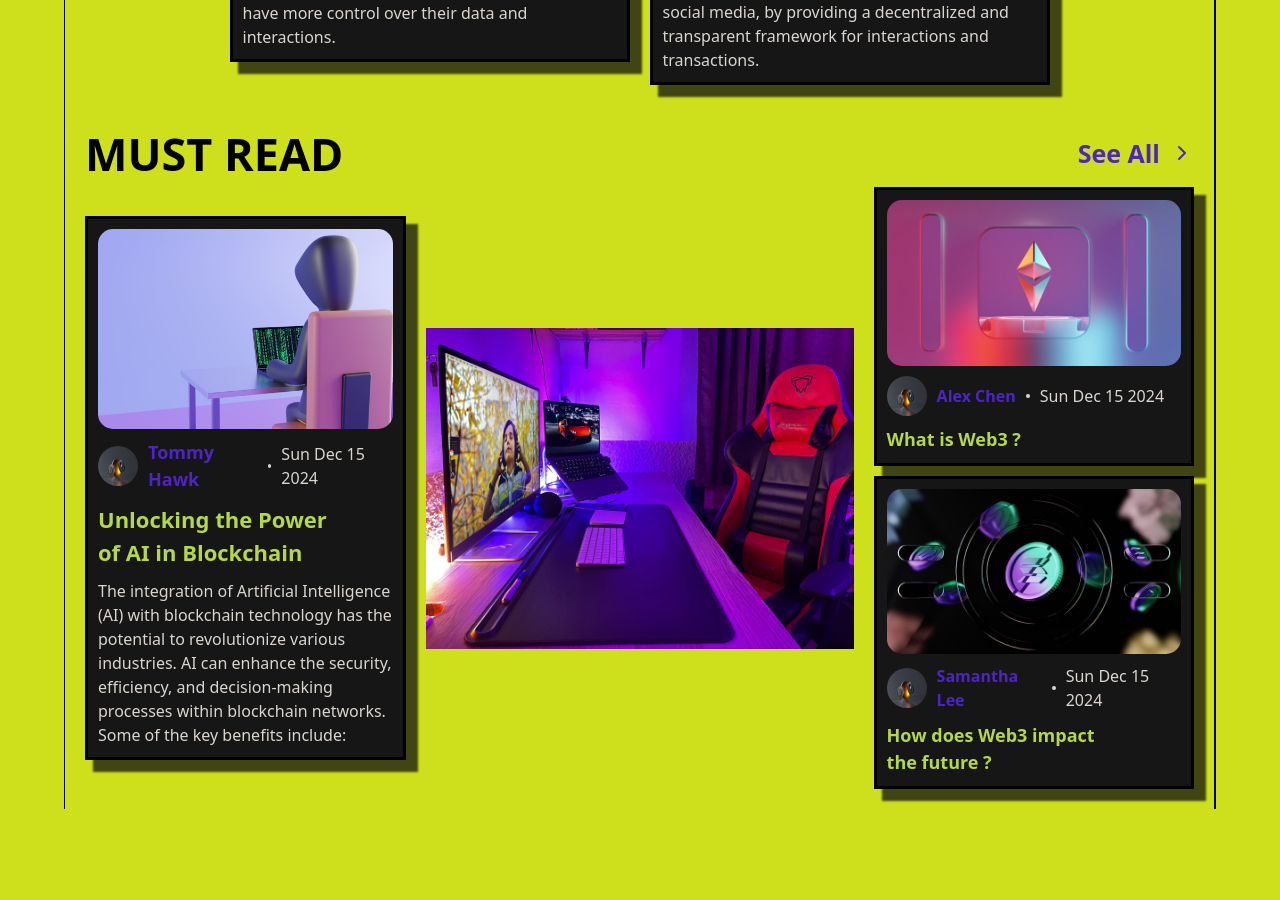
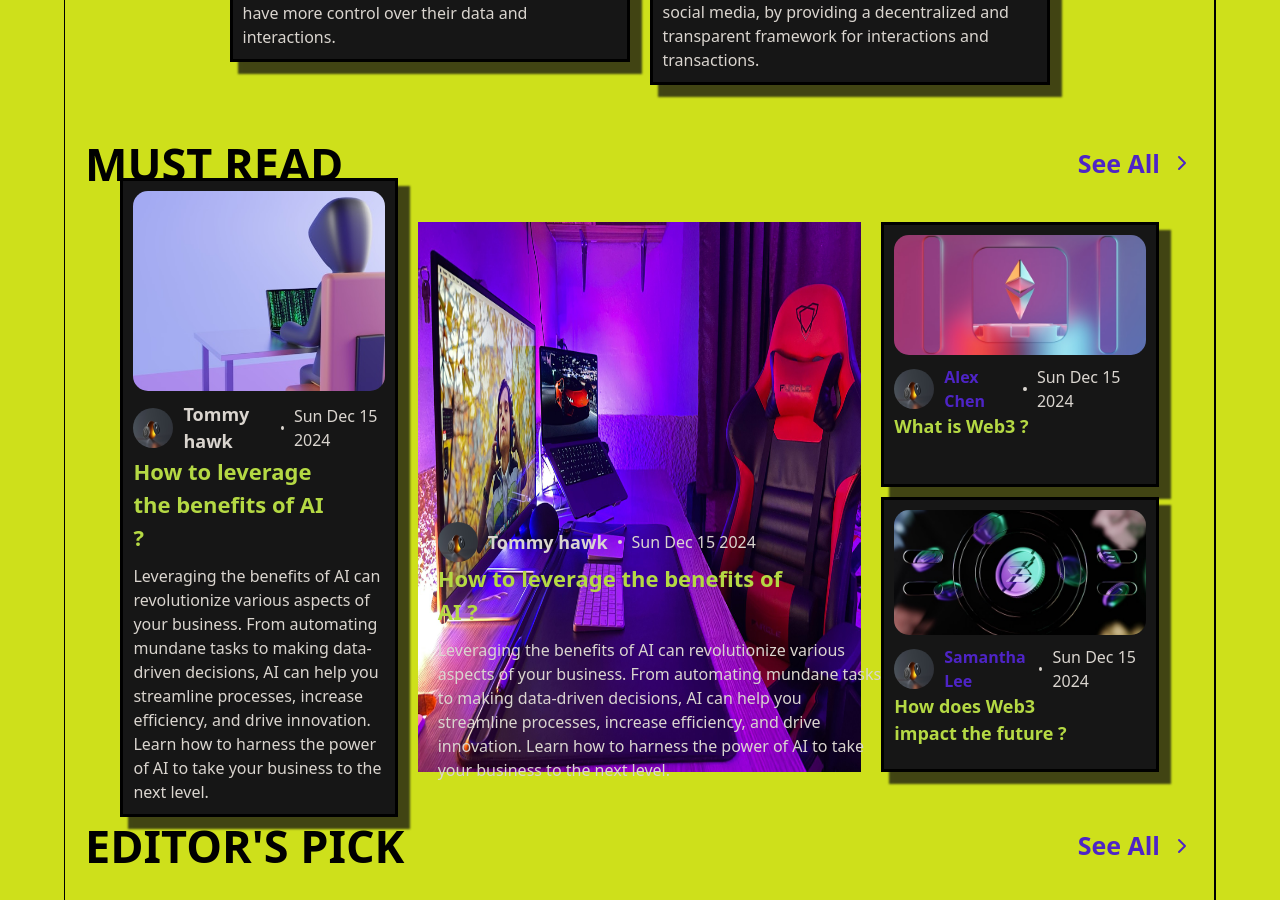
Before and after one commit to raazymuhd1/Publish2Earn, a Next.js app: page / in a window 1280 px wide. Shown: the part 2980-3880 px from the top of the page. Before the commit the page ends 3789 px from the top, so only its background shows below. Built offline with nearby package versions, Linux system fonts and the light colour scheme.

Commit message:
working on EditorsPick component

```diff
--- a/src/app/page.tsx
+++ b/src/app/page.tsx
@@ -1,4 +1,4 @@
-import { Hero, MostRead, LatestPosts, MustRead } from "@/components"
+import { Hero, MostRead, LatestPosts, MustRead, EditorsPick } from "@/components"
 
 export default function Home() {
   return (
@@ -10,6 +10,7 @@ export default function Home() {
       {/* story could be place it here */}
       {/* must read */}
       <MustRead />
+      <EditorsPick />
     </div>
   );
 }
--- a/src/components/index.ts
+++ b/src/components/index.ts
@@ -3,3 +3,4 @@ export { default as Hero } from "./hero/Hero"
 export { default as MostRead } from "./posts/MostRead"
 export { default as LatestPosts } from "./posts/LatestPosts"
 export { default as MustRead } from "./posts/MustRead"
+export { default as EditorsPick } from "./posts/EditorsPick"
--- a/src/components/posts/EditorsPick.tsx
+++ b/src/components/posts/EditorsPick.tsx
@@ -1,8 +1,11 @@
 import React from 'react'
+import Title from "./Title"
 
 const EditorsPick = () => {
   return (
-    <div>EditorsPick</div>
+    <section className='mt-[40px]'>
+        <Title title="Editor's Pick" />
+    </section>
   )
 }
 
--- a/src/components/posts/LatestPosts.tsx
+++ b/src/components/posts/LatestPosts.tsx
@@ -12,7 +12,7 @@ const LatestPosts = () => {
         <article className="flex flex-wrap items-center lg:justify-left justify-center gap-[20px] mt-[20px]">
             { dummyPosts.map(post => (
               <div key={post.id}
-                className="min-h-[300px] max-h-[fit-content] global_shadow border-[3px] border-line flex flex-col gap-[10px] min-w-[250px] max-w-[400px] p-[10px] cursor-pointer text-secondary bg-extra hover:scale-[1.2] transition-[transform_1s]">
+                className="min-h-[300px] max-h-[fit-content] global_shadow border-[3px] border-line flex flex-col gap-[10px] min-w-[250px] max-w-[400px] p-[10px] cursor-pointer text-secondary bg-extra hover:scale-[1.1] transition-[transform] duration-500">
                  <Image src={post.image} alt="image-post" className="w-full h-[200px] object-cover rounded-[15px]" />
                  <div className="flex items-center gap-[10px]">
                     <Image src={post.authorImg} alt="author-iimg" className="w-[40px] h-[40px] rounded-[50%]  hover:scale-[1.1] transition-all duration-[1s]" />
--- a/src/components/posts/MustRead.tsx
+++ b/src/components/posts/MustRead.tsx
@@ -2,6 +2,7 @@ import React from 'react'
 import Title from "./Title"
 import Image from "next/image"
 import Link from "next/link"
+import PostInfo from "./PostInfo"
 import { dummyMustRead } from '@/constants'
 // dummy pictures
 import profilePict from "@/assets/images/profile-test.jpg"
@@ -10,36 +11,33 @@ import ugochukwu from "@/assets/images/ugochukwu.jpg"
 
 const MustRead = () => {
   return (
-    <div className="min-h-[500px] mt-[25px]">
+    <div className="min-h-[500px] mt-[45px]">
       <Title title="Must Read" />
 
       {/* articles posts */}
-      <article className="flex items-center gap-[20px] min-h-[250px]">
+      <article className="flex items-center justify-center gap-[20px] mt-[25px] h-[550px]">
             <aside
-                className="min-h-full global_shadow border-[3px] border-line flex flex-col gap-[10px]  p-[10px] w-[30%] cursor-pointer text-secondary bg-extra hover:scale-[1.2] transition-[transform_1s]">
+                className="min-h-full global_shadow border-[3px] border-line flex flex-col gap-[10px]  p-[10px] w-[25%] cursor-pointer text-secondary bg-extra hover:scale-[1.1] transition-[transform] duration-500">
                  <Image src={guerilla} alt="image-post" className="w-full h-[200px] object-cover rounded-[15px]" />
-                 <div className="flex items-center gap-[10px]">
-                    <Image src={profilePict} alt="author-iimg" className="w-[40px] h-[40px] rounded-[50%]  hover:scale-[1.1] transition-all duration-[1s]" />
-                    <h4 className="font-semibold text-extra3 text-[14px] md:text-[16px] lg:text-[18px]"> Tommy Hawk </h4>
-                    <div className="w-[4px] bg-secondary h-[4px] rounded-[50%]" />
-                    <p className="text-[10px] md:text-[14px] lg:text-[16px]"> { new Date().toDateString() } </p>
-                 </div>
-                 <div className="flex flex-col gap-[10px] w-full">
-                    <h1 className="font-extrabold lg:text-[22px] md:text-[18px] text-[16px] whitespace-normal w-[80%] text-main"> Unlocking the Power of AI in Blockchain </h1>
-                    <p className="w-full text-[10px] md:text-[14px] lg:text-[16px] font-light"> The integration of Artificial Intelligence (AI) with blockchain technology has the potential to revolutionize various industries. AI can enhance the security, efficiency, and decision-making processes within blockchain networks. Some of the key benefits include:</p>
-                 </div>
+                <PostInfo
+                  { ...{ authorName: "Tommy hawk", authorPic: profilePict, postDate: new Date(), title: "How to leverage the benefits of AI ?", description: "Leveraging the benefits of AI can revolutionize various aspects of your business. From automating mundane tasks to making data-driven decisions, AI can help you streamline processes, increase efficiency, and drive innovation. Learn how to harness the power of AI to take your business to the next level.", customStyle: false, textStyle: "text-secondary" } }
+                  />
             </aside>
 
           <div className="h-full w-[40%]">
-             <Image src={ugochukwu} alt="post-img" className="h-[80%] w-full" />
+             <Image src={ugochukwu} alt="post-img" className="h-full w-full bg-textMain" />
+             <PostInfo
+                 { ...{ authorName: "Tommy hawk", authorPic: profilePict, postDate: new Date(), title: "How to leverage the benefits of AI ?", description: "Leveraging the benefits of AI can revolutionize various aspects of your business. From automating mundane tasks to making data-driven decisions, AI can help you streamline processes, increase efficiency, and drive innovation. Learn how to harness the power of AI to take your business to the next level.", customStyle: true, textStyle: "text-secondary" } }
+              />
           </div>
 
-          <aside className="flex flex-col items-center gap-[10px] h-full w-[30%]">
+          <aside className="flex flex-col items-center gap-[10px] h-full w-[25%]">
              { dummyMustRead.map(must => (
                   <div
                     key={must.id}
-                    className="h-[30%] global_shadow border-[3px] border-line flex flex-col gap-[10px]  p-[10px] w-full cursor-pointer text-secondary bg-extra hover:scale-[1.2] transition-[transform_1s]">
-                    <Image src={must.image} alt="image-post" className="w-full h-[20%] object-cover rounded-[15px]" />
+                    className="h-[50%] global_shadow border-[3px] border-line flex flex-col gap-[10px]  p-[10px] w-full cursor-pointer text-secondary bg-extra hover:scale-[1.1] transition-transform duration-500">
+                    <Image src={must.image} alt="image-post" className="w-full h-[50%] object-cover rounded-[15px]" />
+                    <div className=" w-full">
                         <div className="flex items-center gap-[10px]">
                               <Image src={must.authorImg} alt="author-iimg" className="w-[40px] h-[40px] rounded-[50%]  hover:scale-[1.1] transition-all duration-[1s]" />
                               <h4 className="font-semibold text-extra3"> { must.author } </h4>
@@ -50,6 +48,7 @@ const MustRead = () => {
                               <h1 className="font-extrabold lg:text-[18px] md:text-[16px] text-[14px] whitespace-normal w-[80%] text-main"> { must.title } </h1>
                         </div>
                     </div>
+                </div>
              )) }
           </aside>
        </article>
--- /dev/null
+++ b/src/components/posts/PostInfo.tsx
@@ -0,0 +1,32 @@
+import {FC} from 'react'
+import Image from "next/image"
+import { StaticImageData } from 'next/image';
+
+interface Props {
+    authorPic: StaticImageData;
+    authorName: string;
+    postDate: Date;
+    title: string;
+    description: string;
+    customStyle: boolean;
+    textStyle: string;
+}
+
+const PostInfo: FC<Props> = ({ authorName, authorPic, postDate, title, description, customStyle, textStyle }) => {
+  return (
+    <div className={`lex flex-col gap-[10px] ${ customStyle && "translate-x-[20px] translate-y-[-250px]"}`}>
+        <div className="flex items-center gap-[10px]">
+            <Image src={authorPic} alt="author-img" className="w-[40px] h-[40px] rounded-[50%]  hover:scale-[1.1] transition-all duration-[1s]" />
+             <h4 className={`font-semibold text-extra3 text-[14px] md:text-[16px] lg:text-[18px] ${textStyle}`}> {authorName} </h4>
+            <div className="w-[4px] bg-secondary h-[4px] rounded-[50%]" />
+            <p className={`${textStyle} text-[10px] md:text-[14px] lg:text-[16px]`}> { postDate.toDateString() } </p>
+        </div>
+        <div className="flex flex-col gap-[10px] w-full">
+            <h1 className="font-extrabold lg:text-[22px] md:text-[18px] text-[16px] whitespace-normal w-[80%] text-main"> { title } </h1>
+            <p className={`w-full text-[10px] md:text-[14px] lg:text-[16px] font-light ${textStyle}`}> {description} </p>
+        </div>
+    </div>
+  )
+}
+
+export default PostInfo
```
Lines whose indentation alone changed are shown as unchanged.
